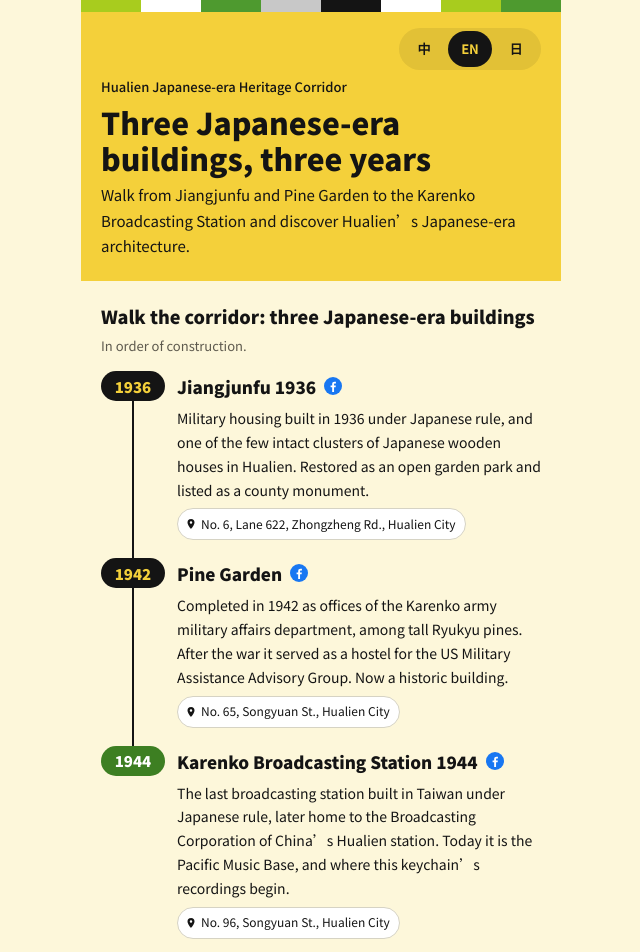
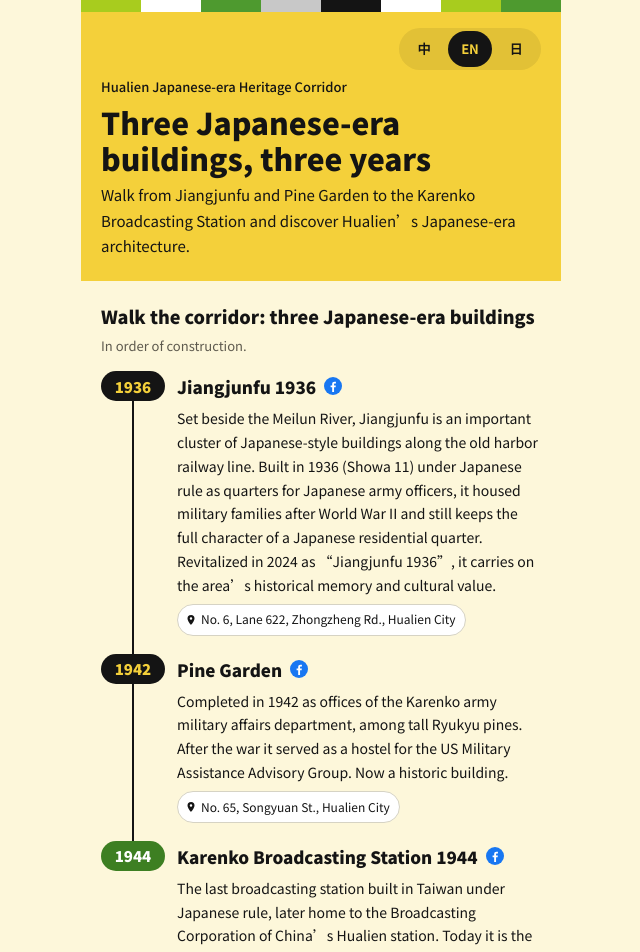
Before and after one commit to kbs1944/kbs1944.github.io, a plain HTML site: page index.html in a window 1280 px wide. Shown: the top 952 px of the page, without its empty margins (319-959 px from the left). Drawn offline with Linux system fonts and the light colour scheme.

Commit message:
Update index.html

```diff
--- a/index.html
+++ b/index.html
@@ -248,7 +248,7 @@ const MAX_SECONDS = 60, MAX_BYTES = 1.35 * 1024 * 1024;
       eRemoved: '這段錄音已暫停播放', eRemovedB: '如有疑問，請洽花蓮港放送局1944。',
       eNet: '網路不穩，請稍後再試一次。', eBusy: '目前使用人數較多，請稍後再試。', eServer: '系統忙碌中，請稍後再試。',
       routeH: '走一趟廊道：三棟日式建築，三個年代', routeHint: '依建造年代排列。',
-      s1n: '將軍府 1936', s1: '日治昭和 11 年興建的軍方宿舍群，是花蓮少見成片保存的日式木造建築聚落。修復後成為開放的庭園園區，縣定古蹟。', s1a: '花蓮市中正路622巷6號',
+      s1n: '將軍府 1936', s1: '將軍府位於花蓮美崙溪畔，為臨港線重要的日式建築聚落，興建於日治時期昭和11年（1936年），原為日軍軍官宿舍，二戰後作為國軍眷舍，至今仍保有完整的日式住宅風貌。2024年以「將軍府1936」之名活化再利用，延續地方歷史記憶與文化價值。', s1a: '花蓮市中正路622巷6號',
       s2n: '松園別館', s2: '1942 年建成，原為花蓮港陸軍兵事部的辦公廳舍，園內琉球松林立。戰後曾作為美軍顧問團招待所，現為歷史建築。', s2a: '花蓮市松園街65號',
       s3n: '花蓮港放送局1944', s3: '日治時期在臺灣興建的最後一座放送局，戰後由中國廣播公司花蓮台使用。如今是太平洋音樂基地，也是這個鑰匙圈錄音的起點。', s3a: '花蓮市松園街96號',
       m1: '將軍府 1936', m2: '松園別館', m3: '放送局1944', fb: '粉絲專頁', mapOpen: '在 Google 地圖開啟（導航）→', mapT: '地圖',
@@ -281,7 +281,7 @@ const MAX_SECONDS = 60, MAX_BYTES = 1.35 * 1024 * 1024;
       eRemoved: 'This recording is unavailable', eRemovedB: 'Please contact the Karenko Broadcasting Station 1944.',
       eNet: 'Connection problem. Please try again.', eBusy: 'Many people are recording right now. Please try again shortly.', eServer: 'Something went wrong. Please try again later.',
       routeH: 'Walk the corridor: three Japanese-era buildings', routeHint: 'In order of construction.',
-      s1n: 'Jiangjunfu 1936', s1: 'Military housing built in 1936 under Japanese rule, and one of the few intact clusters of Japanese wooden houses in Hualien. Restored as an open garden park and listed as a county monument.', s1a: 'No. 6, Lane 622, Zhongzheng Rd., Hualien City',
+      s1n: 'Jiangjunfu 1936', s1: 'Set beside the Meilun River, Jiangjunfu is an important cluster of Japanese-style buildings along the old harbor railway line. Built in 1936 (Showa 11) under Japanese rule as quarters for Japanese army officers, it housed military families after World War II and still keeps the full character of a Japanese residential quarter. Revitalized in 2024 as “Jiangjunfu 1936”, it carries on the area’s historical memory and cultural value.', s1a: 'No. 6, Lane 622, Zhongzheng Rd., Hualien City',
       s2n: 'Pine Garden', s2: 'Completed in 1942 as offices of the Karenko army military affairs department, among tall Ryukyu pines. After the war it served as a hostel for the US Military Assistance Advisory Group. Now a historic building.', s2a: 'No. 65, Songyuan St., Hualien City',
       s3n: 'Karenko Broadcasting Station 1944', s3: 'The last broadcasting station built in Taiwan under Japanese rule, later home to the Broadcasting Corporation of China’s Hualien station. Today it is the Pacific Music Base, and where this keychain’s recordings begin.', s3a: 'No. 96, Songyuan St., Hualien City',
       m1: 'Jiangjunfu 1936', m2: 'Pine Garden', m3: 'Broadcasting Station', fb: 'Facebook', mapOpen: 'Open in Google Maps (directions) →', mapT: 'Map',
@@ -314,7 +314,7 @@ const MAX_SECONDS = 60, MAX_BYTES = 1.35 * 1024 * 1024;
       eRemoved: 'この録音は現在再生できません', eRemovedB: '花蓮港放送局1944までお問い合わせください。',
       eNet: '通信が不安定です。もう一度お試しください。', eBusy: '現在混み合っています。しばらくしてからお試しください。', eServer: 'エラーが発生しました。しばらくしてからお試しください。',
       routeH: '回廊を歩く：日本統治時代の建物3棟', routeHint: '建設年順です。',
-      s1n: '将軍府1936', s1: '1936年（昭和11年）に建てられた軍の宿舎群で、花蓮でまとまって残る数少ない日本式木造建築群です。修復後は開放的な庭園となり、県指定古跡に指定されています。', s1a: '花蓮市中正路622巷6号',
+      s1n: '将軍府1936', s1: '将軍府は花蓮・美崙渓のほとりにある、臨港線沿いの重要な日本式建築群です。日本統治時代の昭和11年（1936年）に日本軍将校の宿舎として建てられ、戦後は国軍の眷属宿舎として使われました。今も日本式住宅の姿をそのまま残しています。2024年に「将軍府1936」として再生され、地域の歴史の記憶と文化的価値を受け継いでいます。', s1a: '花蓮市中正路622巷6号',
       s2n: '松園別館', s2: '1942年に花蓮港陸軍兵事部の庁舎として建てられ、琉球松が立ち並びます。戦後は米軍顧問団の招待所として使われ、現在は歴史建築です。', s2a: '花蓮市松園街65号',
       s3n: '花蓮港放送局1944', s3: '日本統治時代の台湾で最後に建てられた放送局で、戦後は中国広播公司の花蓮局として使われました。現在は太平洋音楽基地として、このキーホルダーの録音の出発点です。', s3a: '花蓮市松園街96号',
       m1: '将軍府1936', m2: '松園別館', m3: '放送局1944', fb: 'Facebook', mapOpen: 'Google マップで開く（ルート）→', mapT: '地図',
```
